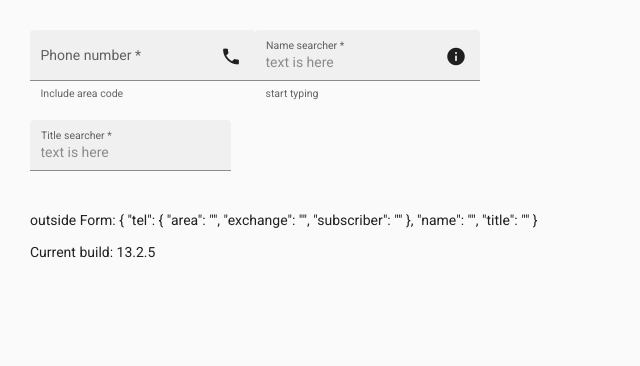
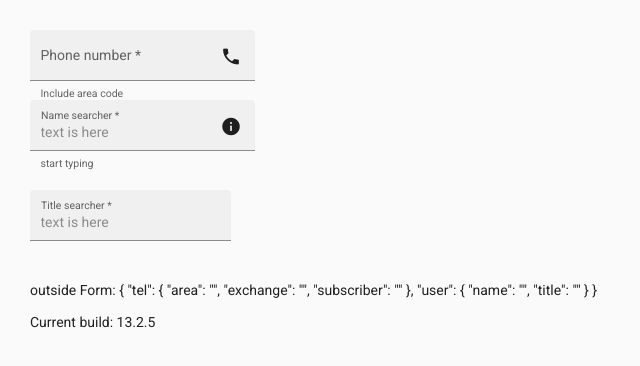
Before and after one commit to aoudet/angular-custom-mat-form-field, an Angular app: page / in a window 1280 px wide. Shown: the top 366 px of the page, without its empty margins (0-640 px from the left). Built offline with nearby package versions, Linux system fonts and the light colour scheme.

Commit message:
form group for autocomplete

```diff
--- a/src/app/form-field-custom-control-example.html
+++ b/src/app/form-field-custom-control-example.html
@@ -6,6 +6,8 @@
     <mat-hint>Include area code</mat-hint>
   </mat-form-field>
 
+  <br>
+  <div formGroupName="user">
     <mat-form-field appearance="fill">
         <mat-label>Name searcher</mat-label>
         <app-tpl-autocomplete
@@ -27,6 +29,8 @@
         ></app-tpl-autocomplete>
       </mat-form-field>
   </div>
+
+</div>
 <br />
 <p>outside Form: {{form.value | json}}</p>
 
--- a/src/app/form-field-custom-control-example.ts
+++ b/src/app/form-field-custom-control-example.ts
@@ -11,8 +11,11 @@ import { User } from './customs/models/user';
 export class FormFieldCustomControlExample {
   form: FormGroup = new FormGroup({
     tel: new FormControl(new MyTel('', '', '')),
-    name: new FormControl(''),
-    title: new FormControl(''),
+    user: new FormGroup({
+      name: new FormControl(''),
+      title: new FormControl(''),
+    })
+
   });
 
   options = [
```
Lines whose indentation alone changed are shown as unchanged.
